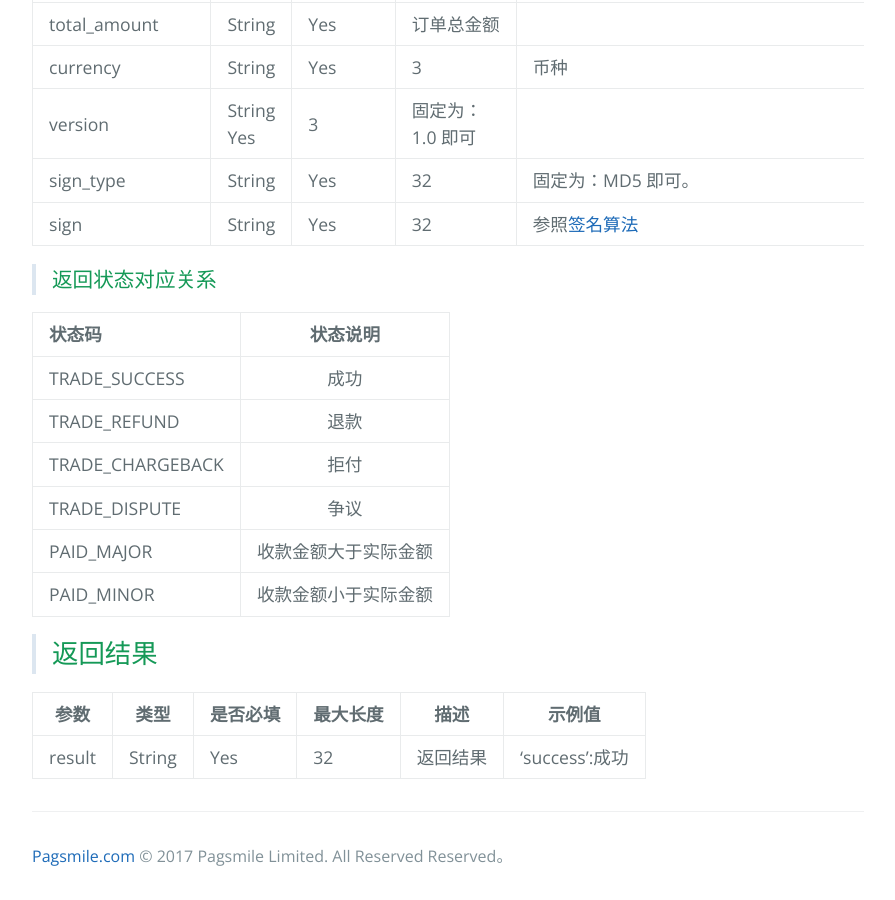
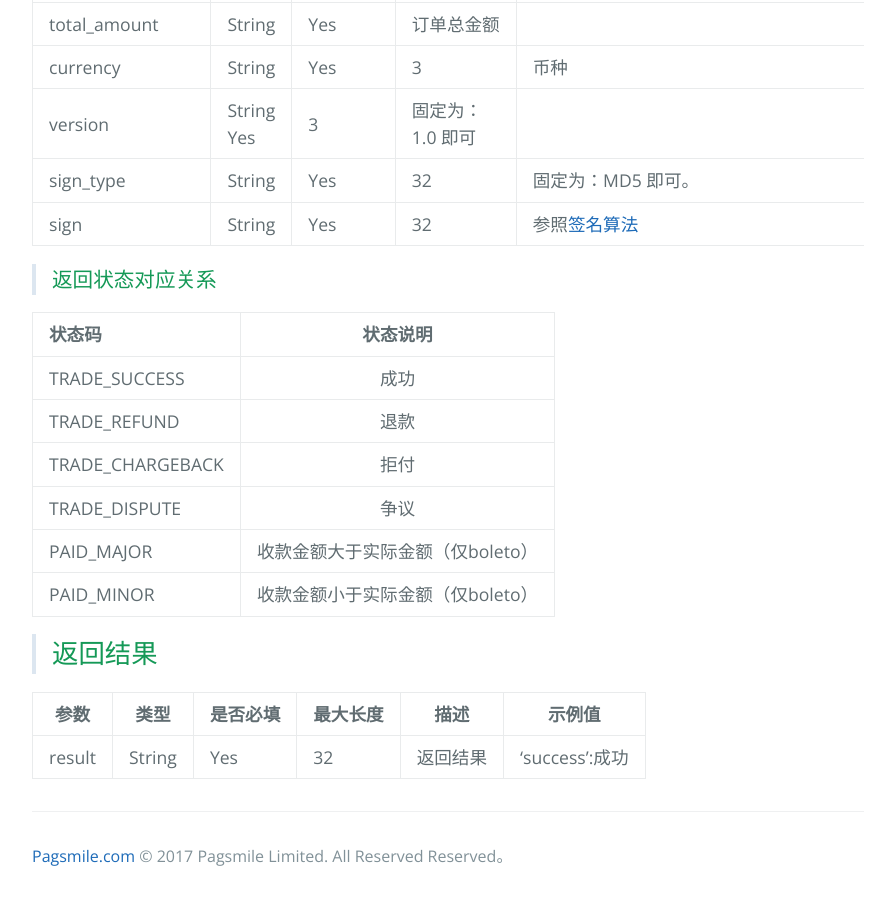
Before and after one commit to pagsmile/pagsmile.github.io, a Jekyll site: the page built from api/CallBack.md, in a window 1280 px wide and 900 px high, scrolled down 1392 px. Shown: the whole window, without its empty margins (192-1087 px from the left). Built offline with Jekyll 4.4.1, drawn with Linux system fonts in a browser that asks for light colours; our own code applies the rules of GitHub Pages for plain Markdown files.

Commit message:
Update CallBack.md

```diff
--- a/api/CallBack.md
+++ b/api/CallBack.md
@@ -38,8 +38,8 @@ TRADE_SUCCESS | 成功
 TRADE_REFUND | 退款
 TRADE_CHARGEBACK | 拒付
 TRADE_DISPUTE | 争议
-PAID_MAJOR | 收款金额大于实际金额
-PAID_MINOR | 收款金额小于实际金额
+PAID_MAJOR | 收款金额大于实际金额（仅boleto）
+PAID_MINOR | 收款金额小于实际金额（仅boleto）
 
 >## 返回结果
 
```
